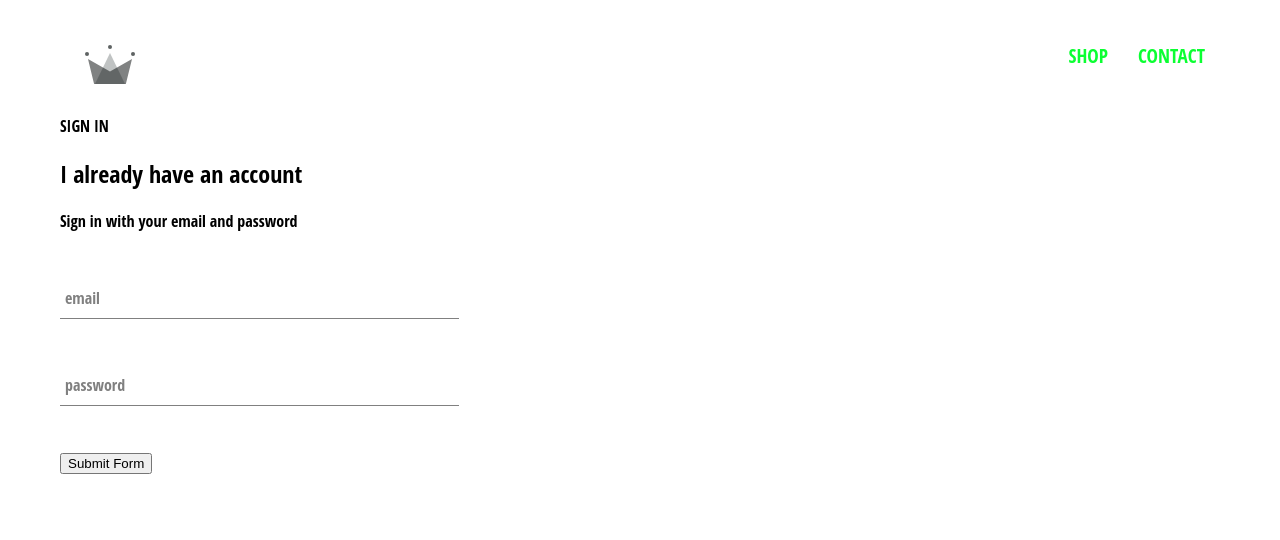
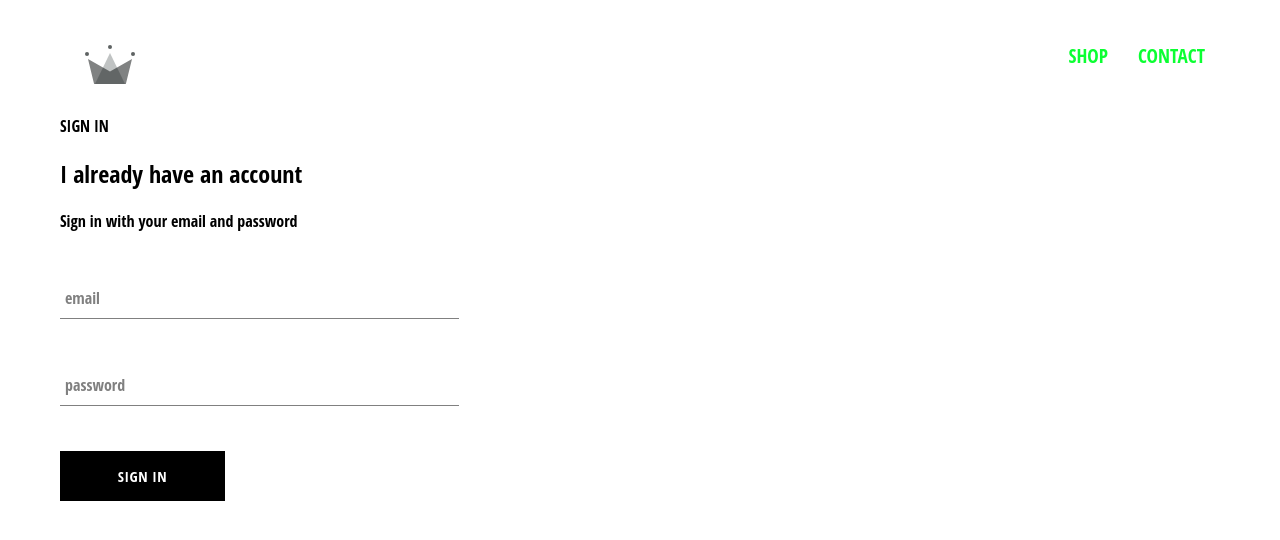
Before and after one commit to paulbcon/crwn-clothing, a React (Create React App) app: page /signin in a window 1280 px wide. Shown: the top 540 px of the page. Built offline with nearby package versions, Linux system fonts and the light colour scheme; the HTML template or start-up script is replaced by a standard one.

Commit message:
adding custom button component

```diff
--- /dev/null
+++ b/src/components/custom-button/custom-button.component.jsx
@@ -0,0 +1,11 @@
+import React from 'react';
+
+import './custom-button.styles.scss';
+
+const CustomButton = ({ children, ...otherProps}) => (
+ <button className='custom-button' {...otherProps} >
+  {children}
+ </button>
+);
+
+export default CustomButton;
--- /dev/null
+++ b/src/components/custom-button/custom-button.styles.scss
@@ -0,0 +1,22 @@
+.custom-button {
+  min-width: 165px;
+  width: auto;
+  height: 50px;
+  letter-spacing: 0.5px;
+  line-height: 50px;
+  padding: 0 35px 0 35px;
+  font-size: 15px;
+  background-color: black;
+  color: white;
+  text-transform: uppercase;
+  font-family: 'Open Sans Condensed';
+  font-weight: bolder;
+  border: none;
+  cursor: pointer;
+
+  &:hover {
+    background-color: white;
+    color: black;
+    border: 1px solid black;
+  }
+}
--- a/src/components/sign-in/sign-in.component.jsx
+++ b/src/components/sign-in/sign-in.component.jsx
@@ -1,6 +1,8 @@
 import React, { Component } from 'react';
 
 import FormInput from '../../components/form-input/form-input.component';
+
+import CustomButton from '../../components/custom-button/custom-button.component';
 
 import './sign-in.styles.scss';
 
@@ -50,7 +52,7 @@
                         required />
 
 
-                    <input type="submit" value="Submit Form" />
+                    <CustomButton type="submit">Sign In</CustomButton>
                 </form>
             </div>
         )
--- a/src/components/sign-in/sign-in.styles.scss
+++ b/src/components/sign-in/sign-in.styles.scss
@@ -1,3 +1,9 @@
 .sign-in {
     width: 30vw;
+    display: flex;
+    flex-direction:column;
+
+    .title {
+        margin:10px 0;
+    }
 }
```
